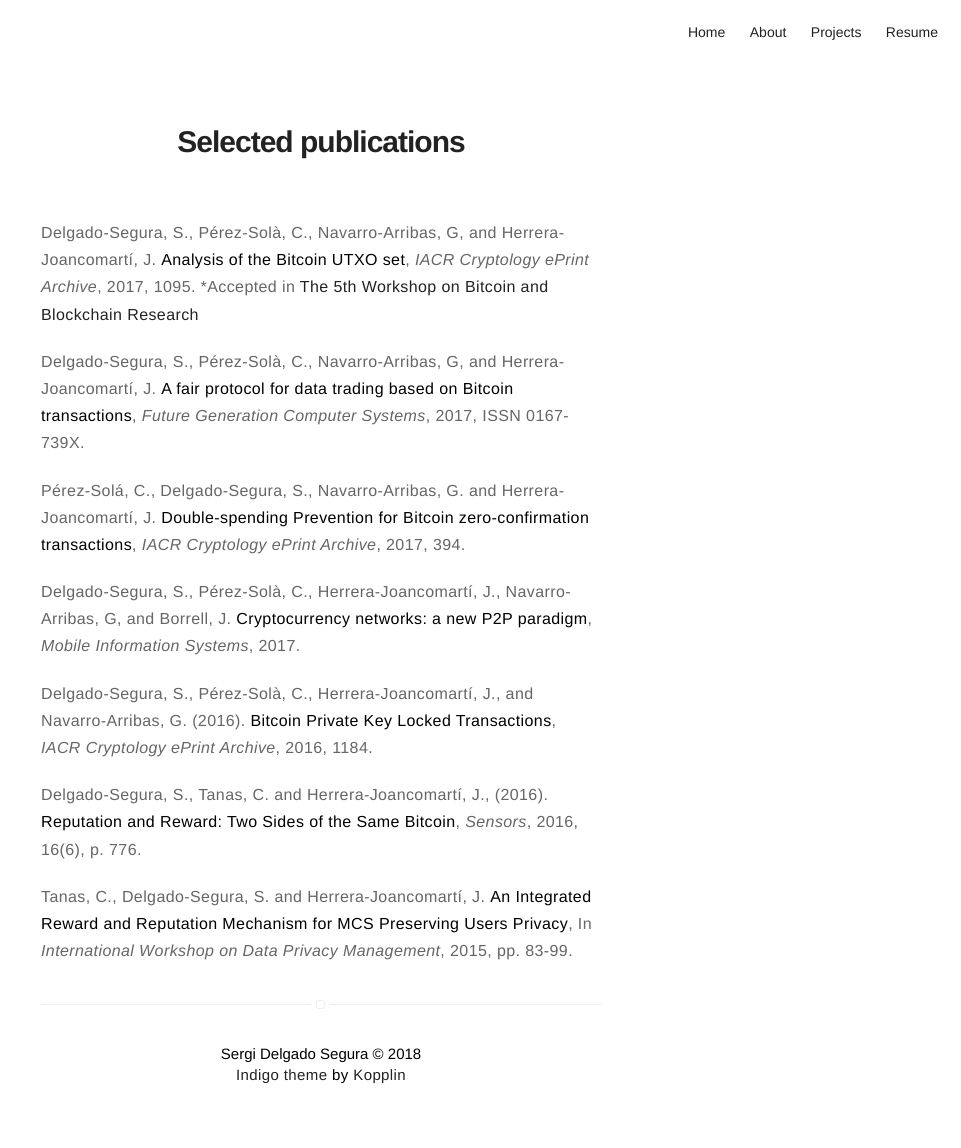
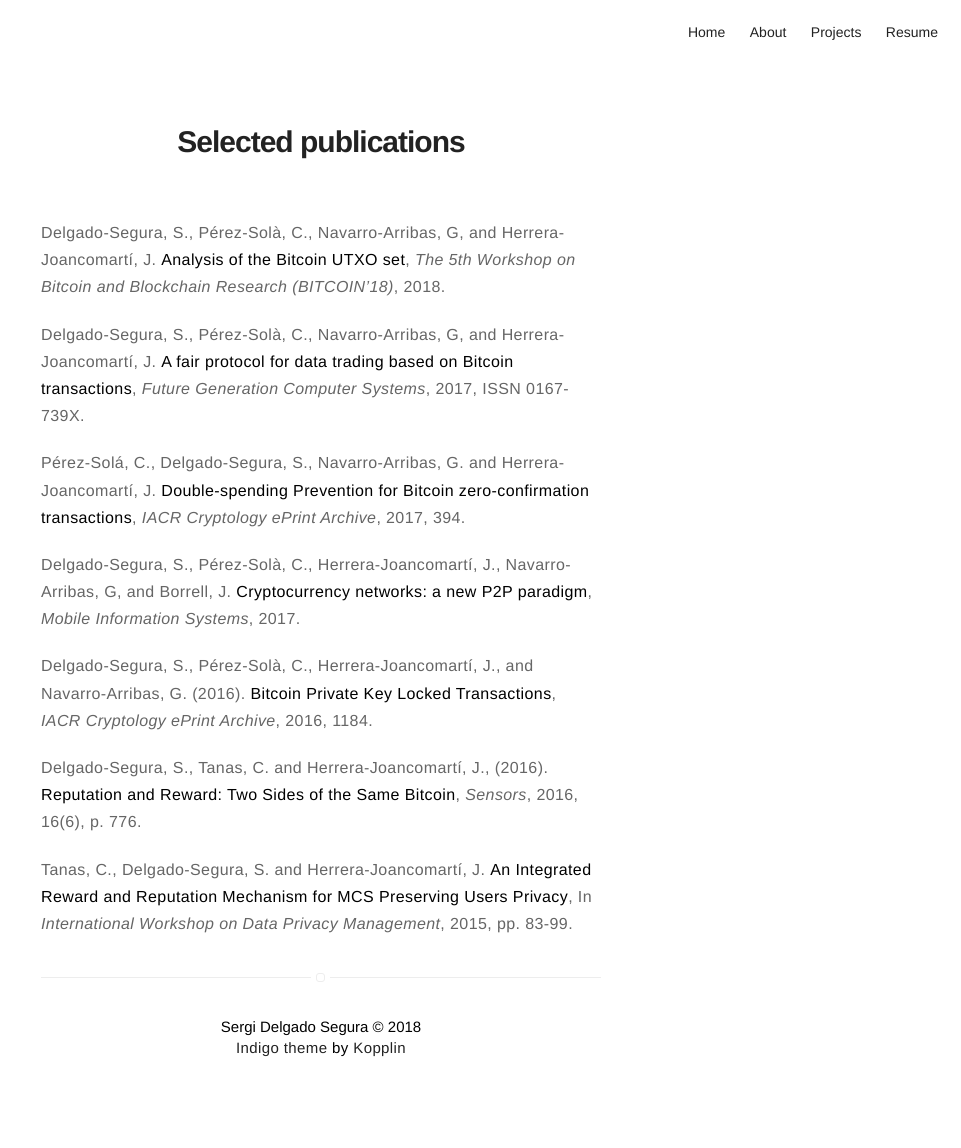
Before and after one commit to sr-gi/me, a Jekyll site: the page built from publications.md, in a window 1280 px wide. Shown: the whole page, without its empty margins (319-1280 px from the left). Built offline with Jekyll 4.4.1, drawn with Linux system fonts in a browser that asks for light colours; after the commit the page ends 1121 px from its top, so only the background shows below that.

Commit message:
Updates UTXO FC. Remove QR.

```diff
--- a/publications.md
+++ b/publications.md
@@ -5,7 +5,7 @@ layout: page
 
 # Selected publications
 
-Delgado-Segura, S., Pérez-Solà, C., Navarro-Arribas, G, and Herrera-Joancomartí, J. [**Analysis of the Bitcoin UTXO set**](https://eprint.iacr.org/2017/1095.pdf), *IACR Cryptology ePrint Archive*, 2017, 1095. *Accepted in [The 5th Workshop on Bitcoin and Blockchain Research](https://fc18.ifca.ai/bitcoin/schedule.html)
+Delgado-Segura, S., Pérez-Solà, C., Navarro-Arribas, G, and Herrera-Joancomartí, J. [**Analysis of the Bitcoin UTXO set**](http://fc18.ifca.ai/bitcoin/papers/bitcoin18-final6.pdf), *The 5th Workshop on Bitcoin and Blockchain Research (BITCOIN'18)*, 2018.
 
 Delgado-Segura, S., Pérez-Solà, C., Navarro-Arribas, G, and Herrera-Joancomartí, J. [**A fair protocol for data trading based on Bitcoin transactions**](http://dx.doi.org/10.1016/j.future.2017.08.021), *Future Generation Computer Systems*, 2017, ISSN 0167-739X.
 
```
Also changed, not shown: qr.md (deleted, +0 -8 lines), assets/images/qr.jpg (deleted).
